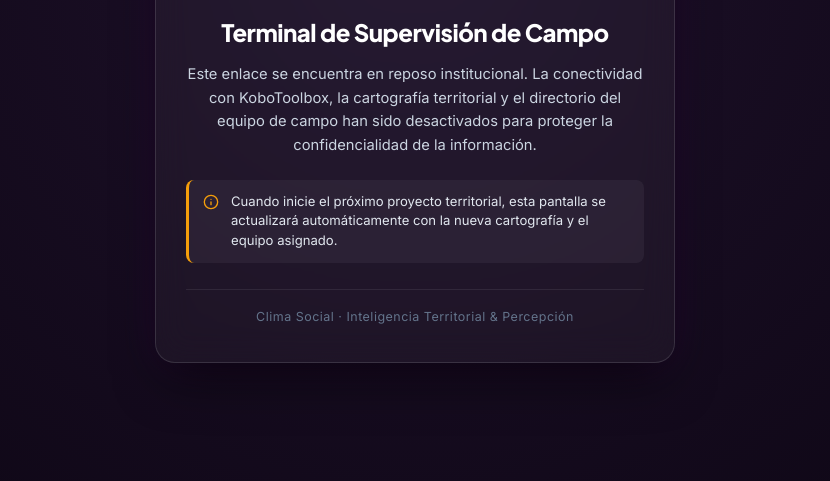
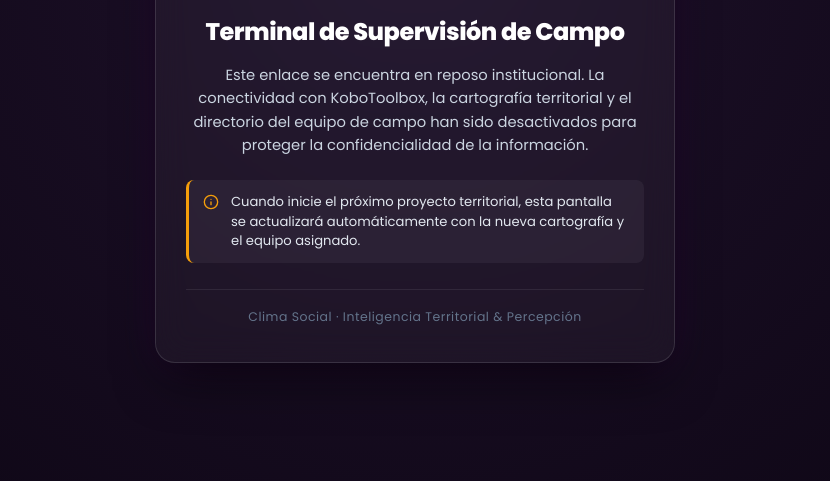
Before and after one commit to climasocialec-beep/encuestascs3, a website: page public/index.html in a window 1280 px wide. Shown: the part 293-774 px from the top of the page, without its empty margins (225-1055 px from the left). Drawn offline with Linux system fonts and the light colour scheme; no server answers.

Commit message:
style: aplicar tipografía institucional Poppins a nivel general

```diff
--- a/public/index.html
+++ b/public/index.html
@@ -22,7 +22,7 @@
   <link rel="dns-prefetch" href="https://tile.openstreetmap.de">
   <link rel="preconnect" href="https://server.arcgisonline.com">
   <link rel="dns-prefetch" href="https://server.arcgisonline.com">
-  <link href="https://fonts.googleapis.com/css2?family=Plus+Jakarta+Sans:wght@600;700;800&family=Inter:wght@400;600&family=JetBrains+Mono:wght@700&display=swap" rel="stylesheet">
+  <link href="https://fonts.googleapis.com/css2?family=Poppins:wght@400;500;600;700;800&family=JetBrains+Mono:wght@700&display=swap" rel="stylesheet">
 
   <!-- Preload Cartografía Clave (Caché optimizada para móviles) -->
   <link rel="preload" href="assets/parroquias.geojson?v=73.0.0" as="fetch" crossorigin>
--- a/public/style.css
+++ b/public/style.css
@@ -185,7 +185,7 @@
 }
 
 body {
-  font-family: 'Plus Jakarta Sans', 'Inter', -apple-system, BlinkMacSystemFont, sans-serif;
+  font-family: 'Poppins', -apple-system, BlinkMacSystemFont, sans-serif;
   background-color: var(--bg-canvas);
   color: var(--text-main);
   transition: background-color var(--cs-transition), color var(--cs-transition);
@@ -197,7 +197,7 @@
 }
 
 h1, h2, h3, h4, h5, h6 {
-  font-family: 'Plus Jakarta Sans', sans-serif;
+  font-family: 'Poppins', sans-serif;
   font-weight: 700;
   color: var(--text-main);
   letter-spacing: -0.015em;
@@ -563,7 +563,7 @@
   font-weight: 800;
   color: var(--text-main);
   line-height: 1;
-  font-family: 'JetBrains Mono', 'Plus Jakarta Sans', monospace;
+  font-family: 'JetBrains Mono', 'Poppins', monospace;
   letter-spacing: -0.03em;
   white-space: nowrap;
 }
@@ -3568,7 +3568,7 @@
   align-items: center;
   justify-content: center;
   padding: 24px;
-  font-family: 'Inter', -apple-system, BlinkMacSystemFont, sans-serif;
+  font-family: 'Poppins', -apple-system, BlinkMacSystemFont, sans-serif;
   color: #f8fafc;
 }
 
@@ -3622,7 +3622,7 @@
 }
 
 .cs-standby__title {
-  font-family: 'Plus Jakarta Sans', sans-serif;
+  font-family: 'Poppins', sans-serif;
   font-size: 1.5rem;
   font-weight: 800;
   color: #ffffff;
```
